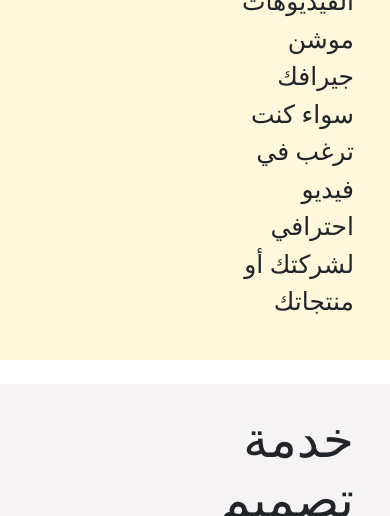
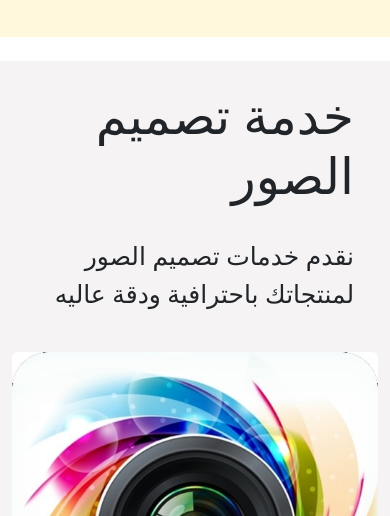
Before and after one commit to ahmedwahba333/sobolLandingPage, a plain HTML site: page index.html in a window 390 px wide. Shown: the part 923-1439 px from the top of the page. Drawn offline with nearby package versions, Linux system fonts and the light colour scheme.

Commit message:
responsiveParags

```diff
--- a/index.html
+++ b/index.html
@@ -40,7 +40,7 @@
                 </a>
             </div>
 
-            <div class="w-50 p-4">
+            <div class="content p-4">
                 <h2>خدمة تصميم الفيدوهات</h2>
                 <br>
                 <p>نقدم خدمات تصميم الفيديوهات موشن جيرافك سواء كنت ترغب في فيديو احترافي لشركتك أو منتجاتك</p>
@@ -56,7 +56,7 @@
     <div style="background-color:rgb(245, 243, 243);" class="container  mt-xl-4">
         <div class="d-flex justify-content-between flex-wrap">
 
-            <div class="w-50 p-4">
+            <div class="content p-4">
                 <h2> خدمة تصميم الصور</h2>
                 <br>
                 <p>
@@ -84,7 +84,7 @@
                     <img src="./img/voiceOver.jpg" class="rounded" alt="Cinque Terre" width="500px">
                 </a>
             </div>
-            <div class="w-50 p-4">
+            <div class="content p-4">
                 <h2> خدمة التعليق الصوتي</h2>
                 <br>
                 <p>
@@ -104,7 +104,7 @@
 
 
 
-            <div class="w-50 p-4">
+            <div class="content p-4">
                 <h2> خدمة الاعلانات</h2>
                 <br>
                 <p>
--- a/style.css
+++ b/style.css
@@ -64,7 +64,9 @@ p{
   }
 }
 
-
+.content{
+  width: 50%;
+}
 /* start media query */
 @media only screen and (max-width: 545px) {
   .container img{
@@ -73,7 +75,13 @@ p{
   .float-button{
     width: 50px;
   }
+
+.content{
+  width: 100%;
 }
+}
+
+
 /* end media query */
 
 
```
